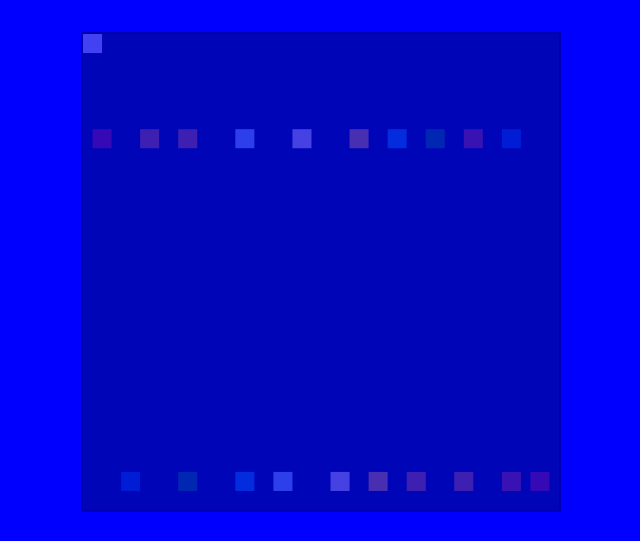
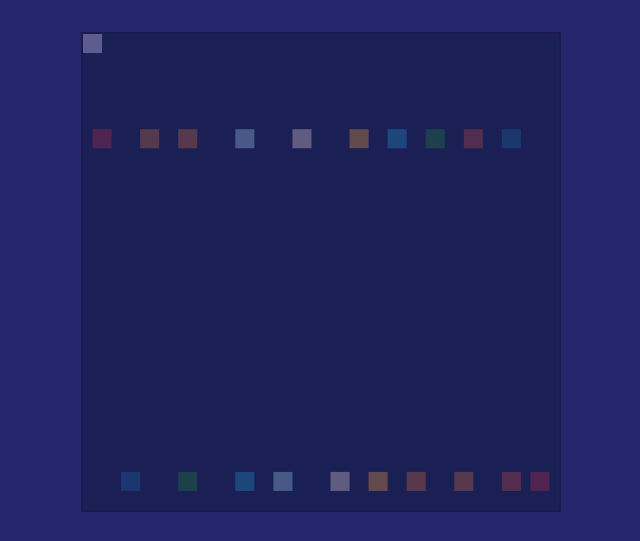
Before and after one commit to Kenny-Jewett/Portfolio-Game, a plain HTML site: page index.html in a window 1280 px wide. Shown: the top 541 px of the page, without its empty margins (319-959 px from the left). Drawn offline with Linux system fonts and the light colour scheme.

Commit message:
Bugfix: diabled start button after starting game. Start button would stay focused and add time to the timer every time it was pressed after start.
Changed background color to a more muted blue.

```diff
--- a/main.css
+++ b/main.css
@@ -13,7 +13,7 @@ body {
   min-height: 100vh;
   text-rendering: optimizeSpeed;
   line-height: 1.5;
-  background-color: blue;
+  background-color: rgba(4, 4, 88, 0.863);
 }
 
 img,
```
